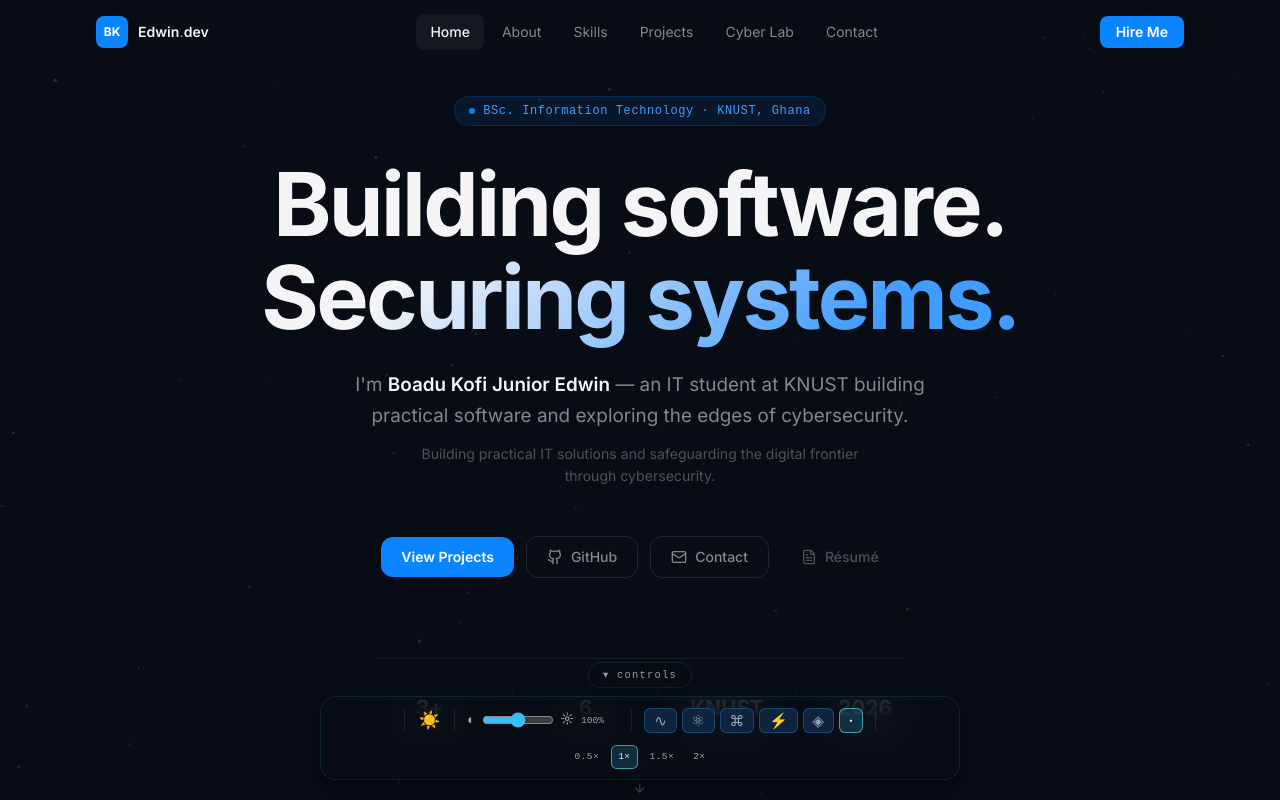
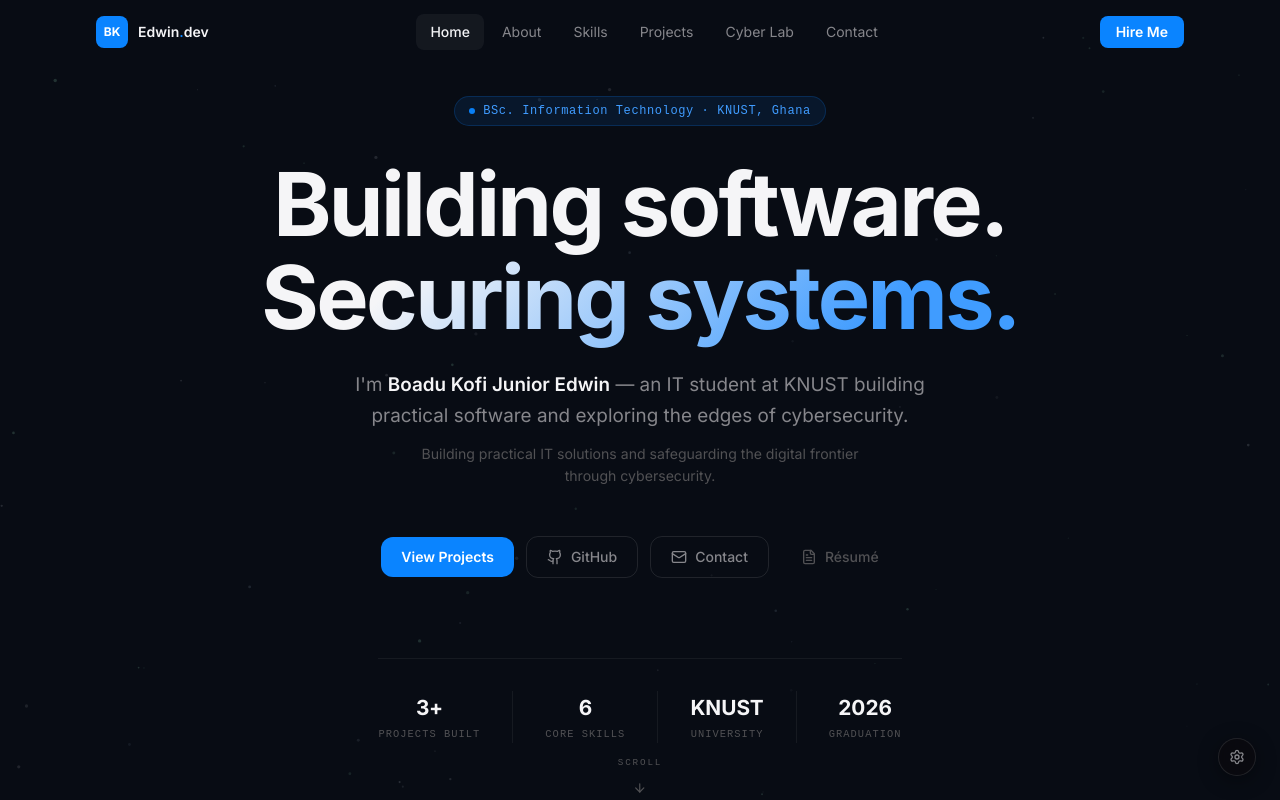
Before and after one commit to Junior09-gif/My-Portfolio, a React (Vite) app in the folder My-Portfolio-main/My-Portfolio-main/: page / in a window 1280 px wide. Shown: the top 800 px of the page. Built offline with nearby package versions, Linux system fonts and the light colour scheme.

Commit message:
Redesign ControlsBar: compact bottom-right gear button with clean popup panel

```diff
--- a/My-Portfolio-main/My-Portfolio-main/src/App.tsx
+++ b/My-Portfolio-main/My-Portfolio-main/src/App.tsx
@@ -72,17 +72,8 @@ export default function App() {
         profile={profile}
       />
 
-      {/* Controls bar — top-right corner, above everything */}
-      <div
-        style={{
-          position: "fixed",
-          top: "4.5rem",
-          right: "1rem",
-          zIndex: 100,
-        }}
-      >
-        <ControlsBar config={bgConfig} onChange={updateBg} />
-      </div>
+      {/* Controls bar — bottom-right, self-positioned */}
+      <ControlsBar config={bgConfig} onChange={updateBg} />
     </div>
   );
 }
--- a/My-Portfolio-main/My-Portfolio-main/src/components/ControlsBar.tsx
+++ b/My-Portfolio-main/My-Portfolio-main/src/components/ControlsBar.tsx
@@ -1,9 +1,10 @@
 /**
  * ControlsBar
- * Floating control strip — theme toggle, brightness dial, shader pills, speed selector.
- * Fixed bottom-center, frosted glass surface.
+ * Compact floating panel — bottom-right corner, collapsed by default.
+ * Only expands when the user clicks the gear icon.
  */
 import { useState } from "react";
+import { Settings, X, Sun, Moon } from "lucide-react";
 import { ShaderMode, BgConfig } from "./AnimatedBackground";
 
 interface Props {
@@ -11,221 +12,175 @@ interface Props {
   onChange: (next: Partial<BgConfig>) => void;
 }
 
-// ─── Data ─────────────────────────────────────────────────────────────────────
-
 const MODES: { mode: ShaderMode; symbol: string; label: string }[] = [
-  { mode: "waves",    symbol: "∿",  label: "Liquid Waves"      },
-  { mode: "gravity",  symbol: "⚛",  label: "Gravity Well"      },
-  { mode: "polyhedra",symbol: "⌘",  label: "3D Polyhedra"      },
-  { mode: "lasers",   symbol: "⚡", label: "Constellation Lasers"},
-  { mode: "grid",     symbol: "◈",  label: "Elastic Grid"      },
-  { mode: "dust",     symbol: "·",  label: "Minimal Dust"      },
+  { mode: "dust", symbol: "·", label: "Dust" },
+  { mode: "waves", symbol: "∿", label: "Waves" },
+  { mode: "gravity", symbol: "⚛", label: "Gravity" },
+  { mode: "polyhedra", symbol: "⌘", label: "Polyhedra" },
+  { mode: "lasers", symbol: "⚡", label: "Lasers" },
+  { mode: "grid", symbol: "◈", label: "Grid" },
 ];
 
-const SPEEDS: { value: number; label: string }[] = [
+const SPEEDS = [
   { value: 0.5, label: "0.5×" },
-  { value: 1,   label: "1×"   },
+  { value: 1, label: "1×" },
   { value: 1.5, label: "1.5×" },
-  { value: 2,   label: "2×"   },
+  { value: 2, label: "2×" },
 ];
 
-// ─── Component ────────────────────────────────────────────────────────────────
-
 export default function ControlsBar({ config, onChange }: Props) {
-  const [open, setOpen] = useState(true);
-
-  const dark = config.dark;
-
-  // Palette
-  const surface  = dark ? "rgba(8,12,20,0.75)"  : "rgba(241,245,249,0.75)";
-  const border   = dark ? "rgba(56,189,248,0.12)": "rgba(14,165,233,0.15)";
-  const text     = dark ? "#94A3B8"               : "#475569";
-  const textHi   = dark ? "#E2E8F0"               : "#0F172A";
-  const pillBg   = dark ? "rgba(15,39,68,0.9)"   : "rgba(14,165,233,0.1)";
-  const pillBgA  = dark ? "rgba(56,189,248,0.18)" : "rgba(14,165,233,0.25)";
-  const pillBord = dark ? "rgba(56,189,248,0.25)" : "rgba(14,165,233,0.35)";
-  const pillBordA= dark ? "rgba(103,232,249,0.6)" : "rgba(14,165,233,0.7)";
+  const [open, setOpen] = useState(false);
 
   return (
     <div
       style={{
         position: "fixed",
-        bottom: "1.25rem",
-        left: "50%",
-        transform: "translateX(-50%)",
-        zIndex: 50,
+        bottom: "1.5rem",
+        right: "1.5rem",
+        zIndex: 100,
         display: "flex",
         flexDirection: "column",
-        alignItems: "center",
+        alignItems: "flex-end",
         gap: "0.5rem",
       }}
     >
-      {/* Toggle tab */}
-      <button
-        onClick={() => setOpen(o => !o)}
-        title={open ? "Hide controls" : "Show controls"}
-        style={{
-          background: surface,
-          border: `1px solid ${border}`,
-          backdropFilter: "blur(16px)",
-          WebkitBackdropFilter: "blur(16px)",
-          borderRadius: "999px",
-          padding: "0.25rem 0.9rem",
-          fontSize: "0.65rem",
-          fontFamily: "monospace",
-          letterSpacing: "0.12em",
-          color: text,
-          cursor: "pointer",
-          transition: "color 0.2s",
-        }}
-      >
-        {open ? "▾ controls" : "▴ controls"}
-      </button>
-
-      {/* Main bar */}
+      {/* Expanded panel */}
       {open && (
         <div
           style={{
-            background: surface,
-            border: `1px solid ${border}`,
-            backdropFilter: "blur(20px)",
-            WebkitBackdropFilter: "blur(20px)",
+            background: "rgba(10,10,15,0.92)",
+            backdropFilter: "blur(24px)",
+            WebkitBackdropFilter: "blur(24px)",
+            border: "1px solid rgba(255,255,255,0.08)",
             borderRadius: "1rem",
-            padding: "0.65rem 1rem",
+            padding: "1rem",
+            width: "220px",
             display: "flex",
-            flexWrap: "wrap",
-            alignItems: "center",
-            justifyContent: "center",
-            gap: "0.75rem",
-            maxWidth: "calc(100vw - 2rem)",
-            boxShadow: dark
-              ? "0 8px 32px rgba(0,0,0,0.5)"
-              : "0 8px 32px rgba(0,0,0,0.12)",
+            flexDirection: "column",
+            gap: "1rem",
+            boxShadow: "0 16px 48px rgba(0,0,0,0.5)",
           }}
         >
-          {/* ── Theme toggle ── */}
-          <Divider />
+          {/* Theme + Brightness */}
+          <div style={{ display: "flex", flexDirection: "column", gap: "0.6rem" }}>
+            <p style={{ fontSize: "0.6rem", fontFamily: "var(--font-mono)", letterSpacing: "0.15em", textTransform: "uppercase", color: "#515154" }}>
+              Appearance
+            </p>
+            {/* Theme toggle */}
             <button
-            onClick={() => onChange({ dark: !dark })}
-            title={dark ? "Switch to light mode" : "Switch to dark mode"}
+              onClick={() => onChange({ dark: !config.dark })}
               style={{
-              fontSize: "1.1rem",
-              background: "none",
-              border: "none",
+                display: "flex",
+                alignItems: "center",
+                gap: "0.6rem",
+                background: "rgba(255,255,255,0.04)",
+                border: "1px solid rgba(255,255,255,0.08)",
+                borderRadius: "0.6rem",
+                padding: "0.5rem 0.75rem",
                 cursor: "pointer",
-              lineHeight: 1,
-              padding: "0.1rem",
-              filter: dark ? "none" : "grayscale(0.2)",
-              transition: "transform 0.2s",
+                color: "#86868B",
+                fontSize: "0.8rem",
+                width: "100%",
+                transition: "all 0.2s",
               }}
-            onMouseEnter={e => (e.currentTarget.style.transform = "scale(1.2)")}
-            onMouseLeave={e => (e.currentTarget.style.transform = "scale(1)")}
+              onMouseEnter={e => (e.currentTarget.style.color = "#F5F5F7")}
+              onMouseLeave={e => (e.currentTarget.style.color = "#86868B")}
             >
-            {dark ? "☀️" : "🌙"}
+              {config.dark
+                ? <Sun className="w-3.5 h-3.5" style={{ color: "#F5C842" }} />
+                : <Moon className="w-3.5 h-3.5" style={{ color: "#0A84FF" }} />
+              }
+              <span>{config.dark ? "Light mode" : "Dark mode"}</span>
             </button>
 
-          <Divider />
-
-          {/* ── Brightness slider ── */}
-          <div style={{ display: "flex", alignItems: "center", gap: "0.4rem" }}>
-            <span style={{ fontSize: "0.85rem", color: text }}>◐</span>
-            <input
-              type="range"
-              min={70}
-              max={130}
-              step={5}
-              value={config.brightness}
-              onChange={e => onChange({ brightness: Number(e.target.value) })}
-              title={`Brightness: ${config.brightness}%`}
-              style={{
-                width: "72px",
-                accentColor: dark ? "#38BDF8" : "#0EA5E9",
-                cursor: "pointer",
-              }}
-            />
-            <span style={{ fontSize: "0.85rem", color: text }}>☼</span>
-            <span
-              style={{
-                fontSize: "0.6rem",
-                fontFamily: "monospace",
-                color: text,
-                minWidth: "2.4rem",
-              }}
-            >
+            {/* Brightness */}
+            <div style={{ display: "flex", flexDirection: "column", gap: "0.4rem" }}>
+              <div style={{ display: "flex", justifyContent: "space-between", alignItems: "center" }}>
+                <span style={{ fontSize: "0.72rem", color: "#515154" }}>Brightness</span>
+                <span style={{ fontSize: "0.65rem", fontFamily: "var(--font-mono)", color: "#86868B" }}>
                   {config.brightness}%
                 </span>
               </div>
+              <input
+                type="range"
+                min={70} max={130} step={5}
+                value={config.brightness}
+                onChange={e => onChange({ brightness: Number(e.target.value) })}
+                style={{ width: "100%", accentColor: "#0A84FF", cursor: "pointer" }}
+              />
+            </div>
+          </div>
 
-          <Divider />
+          {/* Divider */}
+          <div style={{ height: "1px", background: "rgba(255,255,255,0.06)" }} />
 
-          {/* ── Shader pills ── */}
-          <div style={{ display: "flex", alignItems: "center", gap: "0.3rem", flexWrap: "wrap", justifyContent: "center" }}>
+          {/* Shader modes */}
+          <div style={{ display: "flex", flexDirection: "column", gap: "0.5rem" }}>
+            <p style={{ fontSize: "0.6rem", fontFamily: "var(--font-mono)", letterSpacing: "0.15em", textTransform: "uppercase", color: "#515154" }}>
+              Background
+            </p>
+            <div style={{ display: "grid", gridTemplateColumns: "repeat(3, 1fr)", gap: "0.4rem" }}>
               {MODES.map(({ mode, symbol, label }) => {
-              const active = config.mode === mode;
+                const isActive = config.mode === mode;
                 return (
                   <button
                     key={mode}
                     onClick={() => onChange({ mode })}
                     title={label}
                     style={{
-                    background: active ? pillBgA : pillBg,
-                    border: `1px solid ${active ? pillBordA : pillBord}`,
-                    borderRadius: "0.4rem",
-                    padding: "0.25rem 0.55rem",
-                    fontSize: "0.95rem",
+                      display: "flex",
+                      flexDirection: "column",
+                      alignItems: "center",
+                      gap: "0.25rem",
+                      padding: "0.5rem 0.25rem",
+                      borderRadius: "0.5rem",
+                      background: isActive ? "rgba(10,132,255,0.15)" : "rgba(255,255,255,0.04)",
+                      border: `1px solid ${isActive ? "rgba(10,132,255,0.35)" : "rgba(255,255,255,0.07)"}`,
                       cursor: "pointer",
-                    color: active ? textHi : text,
-                    transition: "all 0.18s ease",
-                    fontWeight: active ? 600 : 400,
-                    lineHeight: 1,
-                  }}
-                  onMouseEnter={e => {
-                    if (!active) {
-                      (e.currentTarget as HTMLButtonElement).style.borderColor = pillBordA;
-                      (e.currentTarget as HTMLButtonElement).style.color = textHi;
-                    }
-                  }}
-                  onMouseLeave={e => {
-                    if (!active) {
-                      (e.currentTarget as HTMLButtonElement).style.borderColor = pillBord;
-                      (e.currentTarget as HTMLButtonElement).style.color = text;
-                    }
+                      transition: "all 0.15s",
                     }}
                   >
-                  {symbol}
+                    <span style={{ fontSize: "1rem", lineHeight: 1 }}>{symbol}</span>
+                    <span style={{
+                      fontSize: "0.55rem",
+                      fontFamily: "var(--font-mono)",
+                      color: isActive ? "#0A84FF" : "#515154",
+                      letterSpacing: "0.05em",
+                    }}>
+                      {label}
+                    </span>
                   </button>
                 );
               })}
             </div>
+          </div>
 
-          <Divider />
+          {/* Divider */}
+          <div style={{ height: "1px", background: "rgba(255,255,255,0.06)" }} />
 
-          {/* ── Speed controls ── */}
-          <div style={{ display: "flex", alignItems: "center", gap: "0.25rem" }}>
+          {/* Speed */}
+          <div style={{ display: "flex", flexDirection: "column", gap: "0.5rem" }}>
+            <p style={{ fontSize: "0.6rem", fontFamily: "var(--font-mono)", letterSpacing: "0.15em", textTransform: "uppercase", color: "#515154" }}>
+              Speed
+            </p>
+            <div style={{ display: "flex", gap: "0.35rem" }}>
               {SPEEDS.map(({ value, label }) => {
-              const active = config.speed === value;
+                const isActive = config.speed === value;
                 return (
                   <button
                     key={value}
                     onClick={() => onChange({ speed: value })}
-                  title={`Speed: ${label}`}
                     style={{
-                    background: active ? pillBgA : "none",
-                    border: `1px solid ${active ? pillBordA : "transparent"}`,
-                    borderRadius: "0.35rem",
-                    padding: "0.2rem 0.4rem",
-                    fontSize: "0.6rem",
-                    fontFamily: "monospace",
-                    letterSpacing: "0.05em",
+                      flex: 1,
+                      padding: "0.4rem 0",
+                      borderRadius: "0.45rem",
+                      background: isActive ? "rgba(10,132,255,0.15)" : "rgba(255,255,255,0.04)",
+                      border: `1px solid ${isActive ? "rgba(10,132,255,0.35)" : "rgba(255,255,255,0.07)"}`,
                       cursor: "pointer",
-                    color: active ? textHi : text,
-                    transition: "all 0.15s ease",
-                  }}
-                  onMouseEnter={e => {
-                    if (!active) (e.currentTarget as HTMLButtonElement).style.color = textHi;
-                  }}
-                  onMouseLeave={e => {
-                    if (!active) (e.currentTarget as HTMLButtonElement).style.color = text;
+                      fontSize: "0.65rem",
+                      fontFamily: "var(--font-mono)",
+                      color: isActive ? "#0A84FF" : "#515154",
+                      transition: "all 0.15s",
                     }}
                   >
                     {label}
@@ -234,20 +189,47 @@ export default function ControlsBar({ config, onChange }: Props) {
               })}
             </div>
           </div>
+        </div>
       )}
+
+      {/* Toggle button */}
+      <button
+        onClick={() => setOpen(o => !o)}
+        title={open ? "Close controls" : "Background controls"}
+        style={{
+          width: "2.4rem",
+          height: "2.4rem",
+          borderRadius: "50%",
+          background: open ? "#0A84FF" : "rgba(10,10,15,0.85)",
+          backdropFilter: "blur(16px)",
+          WebkitBackdropFilter: "blur(16px)",
+          border: `1px solid ${open ? "rgba(10,132,255,0.5)" : "rgba(255,255,255,0.1)"}`,
+          cursor: "pointer",
+          display: "flex",
+          alignItems: "center",
+          justifyContent: "center",
+          color: open ? "#fff" : "#86868B",
+          boxShadow: "0 4px 20px rgba(0,0,0,0.4)",
+          transition: "all 0.2s ease",
+        }}
+        onMouseEnter={e => {
+          if (!open) {
+            (e.currentTarget.style.color = "#F5F5F7");
+            (e.currentTarget.style.borderColor = "rgba(255,255,255,0.2)");
+          }
+        }}
+        onMouseLeave={e => {
+          if (!open) {
+            (e.currentTarget.style.color = "#86868B");
+            (e.currentTarget.style.borderColor = "rgba(255,255,255,0.1)");
+          }
+        }}
+      >
+        {open
+          ? <X className="w-4 h-4" />
+          : <Settings className="w-4 h-4" />
+        }
+      </button>
     </div>
   );
 }
-
-function Divider() {
-  return (
-    <div
-      style={{
-        width: "1px",
-        height: "1.4rem",
-        background: "rgba(100,116,139,0.2)",
-        flexShrink: 0,
-      }}
-    />
-  );
-}
```
Lines whose indentation alone changed are shown as unchanged.
